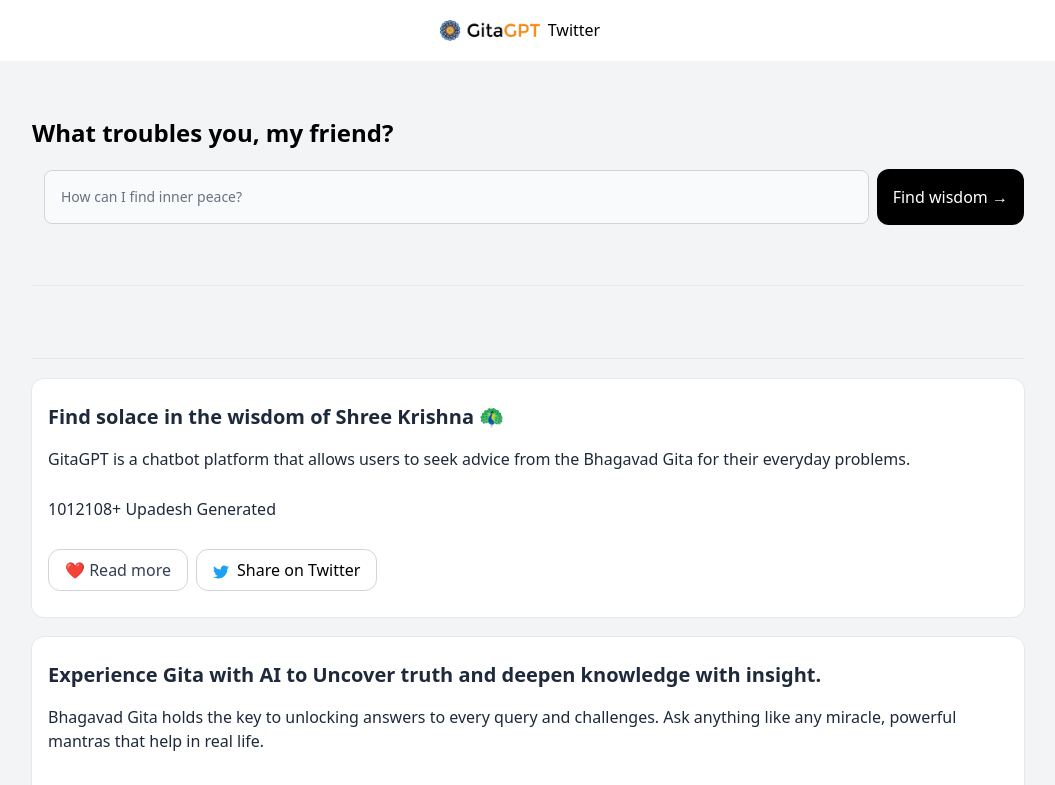
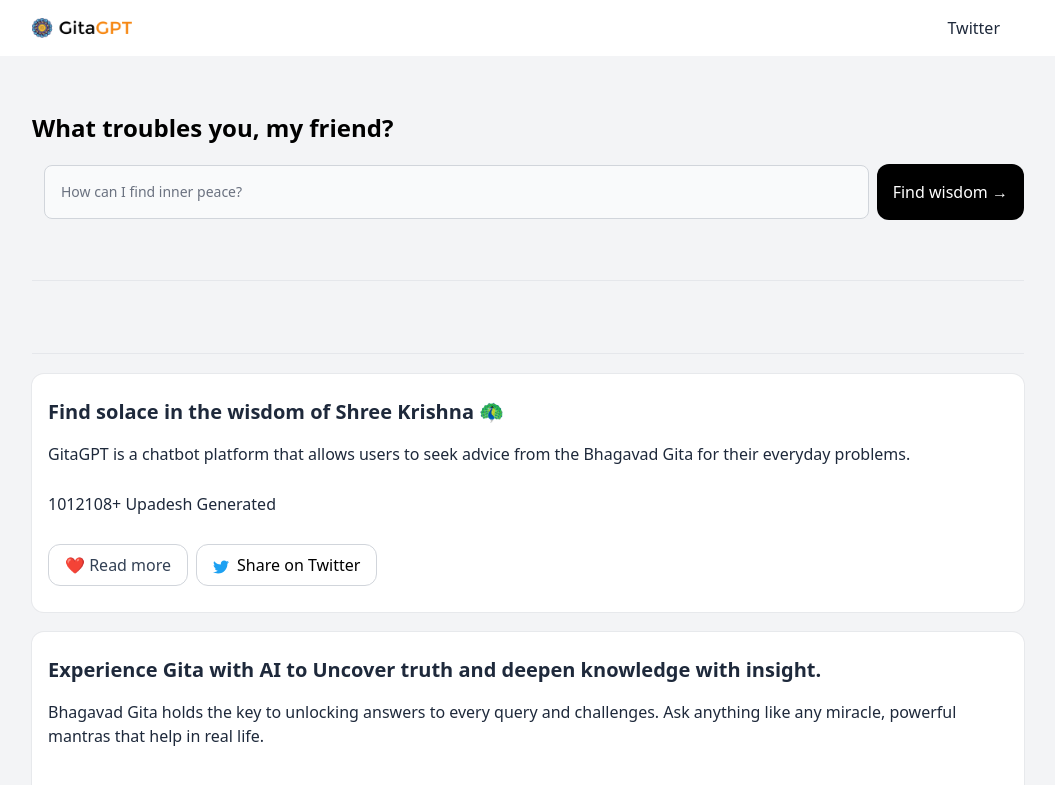
Before and after one commit to vxsahu/gitagpt, a Next.js app: page / in a window 1280 px wide. Shown: the top 785 px of the page, without its empty margins (112-1167 px from the left). Built offline with nearby package versions, Linux system fonts and the light colour scheme.

Commit message:
Update Header.tsx

```diff
--- a/components/Header.tsx
+++ b/components/Header.tsx
@@ -3,11 +3,11 @@ import Link from "next/link";
 
 export default function Header() {
   return (
-    <header className="flex bg-white w-full items-center justify-center text-center border-b-1 border-gray-900 mx-auto innerbox flex flex-1 w-full flex-col items-center justify-center">
-      <div className="myhead bg-white flex max-w-5xl px-4 max-xl text-center text-3xl">
-      <div className="gg-head flex align-center text-center text-3xl">
+    <header className="bg-white border-b-1 border-gray-900 flex bg-white w-full mx-auto innerbox flex flex-1 w-full flex-col items-center justify-center p-4">
+      <div className="max-w-5xl flex justify-between flex px-4 max-xl w-full">
+      <div className="gg-head flex col-1 w-1/3 justify-start w-30 text-3xl">
         <Link href="https://www.gitagpt.in/"
-        className="my-5 text-slate-800">
+        className="flex items-center">
           <Image
           alt="GitaGPT"
           src="/logo.png"
@@ -16,10 +16,10 @@ export default function Header() {
         />
       </Link>
       </div>
-      <div className="gg-menu flex gg-menu flex items-center">
+      <div className="gg-menu flex items-center">
         <Link href="https://twitter.com/Gita_GPT"
         className="px-2 space-x-3 max-w-5xl align-center innerbox flex">
-        <p className="my-2 mr-2 font-light text-base">Twitter</p>
+        <p className="text-slate-800 px-4">Twitter</p>
       </Link>
       </div>
       </div>
```
